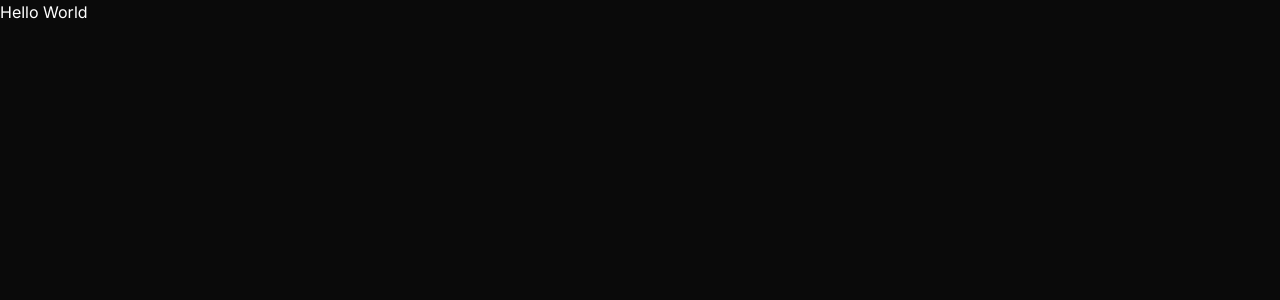
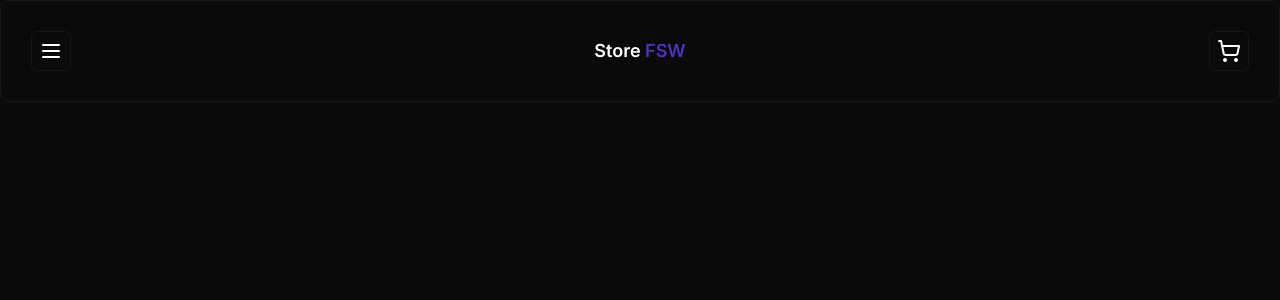
Before and after one commit to hilquiasfmelo/store, a Next.js app: page / in a window 1280 px wide. Shown: the top 300 px of the page. Built offline with nearby package versions, Linux system fonts and the light colour scheme.

Commit message:
feat: add button, card and header components

```diff
--- a/package.json
+++ b/package.json
@@ -10,6 +10,7 @@
   },
   "dependencies": {
     "@prisma/client": "5.4.2",
+    "@radix-ui/react-slot": "1.0.2",
     "class-variance-authority": "0.7.0",
     "clsx": "2.0.0",
     "lucide-react": "0.288.0",
--- a/src/app/layout.tsx
+++ b/src/app/layout.tsx
@@ -1,5 +1,7 @@
 import type { Metadata } from 'next'
 import { Inter } from 'next/font/google'
+
+import { Header } from '@/components/ui/header'
 
 import './globals.css'
 
@@ -16,7 +18,10 @@
 }) {
   return (
     <html lang="pt-br">
-      <body className={inter.className}>{children}</body>
+      <body className={inter.className}>
+        <Header />
+        {children}
+      </body>
     </html>
   )
 }
--- a/src/app/page.tsx
+++ b/src/app/page.tsx
@@ -1,7 +1,3 @@
 export default function Home() {
-  return (
-    <div>
-      <h1>Hello World</h1>
-    </div>
-  )
+  return <></>
 }
--- /dev/null
+++ b/src/components/ui/button.tsx
@@ -0,0 +1,56 @@
+import * as React from "react"
+import { Slot } from "@radix-ui/react-slot"
+import { cva, type VariantProps } from "class-variance-authority"
+
+import { cn } from "@/lib/utils"
+
+const buttonVariants = cva(
+  "inline-flex items-center justify-center rounded-md text-sm font-medium ring-offset-background transition-colors focus-visible:outline-none focus-visible:ring-2 focus-visible:ring-ring focus-visible:ring-offset-2 disabled:pointer-events-none disabled:opacity-50",
+  {
+    variants: {
+      variant: {
+        default: "bg-primary text-primary-foreground hover:bg-primary/90",
+        destructive:
+          "bg-destructive text-destructive-foreground hover:bg-destructive/90",
+        outline:
+          "border border-input bg-background hover:bg-accent hover:text-accent-foreground",
+        secondary:
+          "bg-secondary text-secondary-foreground hover:bg-secondary/80",
+        ghost: "hover:bg-accent hover:text-accent-foreground",
+        link: "text-primary underline-offset-4 hover:underline",
+      },
+      size: {
+        default: "h-10 px-4 py-2",
+        sm: "h-9 rounded-md px-3",
+        lg: "h-11 rounded-md px-8",
+        icon: "h-10 w-10",
+      },
+    },
+    defaultVariants: {
+      variant: "default",
+      size: "default",
+    },
+  }
+)
+
+export interface ButtonProps
+  extends React.ButtonHTMLAttributes<HTMLButtonElement>,
+    VariantProps<typeof buttonVariants> {
+  asChild?: boolean
+}
+
+const Button = React.forwardRef<HTMLButtonElement, ButtonProps>(
+  ({ className, variant, size, asChild = false, ...props }, ref) => {
+    const Comp = asChild ? Slot : "button"
+    return (
+      <Comp
+        className={cn(buttonVariants({ variant, size, className }))}
+        ref={ref}
+        {...props}
+      />
+    )
+  }
+)
+Button.displayName = "Button"
+
+export { Button, buttonVariants }
--- /dev/null
+++ b/src/components/ui/card.tsx
@@ -0,0 +1,79 @@
+import * as React from 'react'
+
+import { cn } from '@/lib/utils'
+
+const Card = React.forwardRef<
+  HTMLDivElement,
+  React.HTMLAttributes<HTMLDivElement>
+>(({ className, ...props }, ref) => (
+  <div
+    ref={ref}
+    className={cn(
+      'rounded-lg border bg-card text-card-foreground shadow-sm',
+      className,
+    )}
+    {...props}
+  />
+))
+Card.displayName = 'Card'
+
+const CardHeader = React.forwardRef<
+  HTMLDivElement,
+  React.HTMLAttributes<HTMLDivElement>
+>(({ className, ...props }, ref) => (
+  <div
+    ref={ref}
+    className={cn('flex flex-col space-y-1.5 p-6', className)}
+    {...props}
+  />
+))
+CardHeader.displayName = 'CardHeader'
+
+const CardTitle = React.forwardRef<
+  HTMLParagraphElement,
+  React.HTMLAttributes<HTMLHeadingElement>
+>(({ className, ...props }, ref) => (
+  <h3
+    ref={ref}
+    className={cn(
+      'text-2xl font-semibold leading-none tracking-tight',
+      className,
+    )}
+    {...props}
+  />
+))
+CardTitle.displayName = 'CardTitle'
+
+const CardDescription = React.forwardRef<
+  HTMLParagraphElement,
+  React.HTMLAttributes<HTMLParagraphElement>
+>(({ className, ...props }, ref) => (
+  <p
+    ref={ref}
+    className={cn('text-sm text-muted-foreground', className)}
+    {...props}
+  />
+))
+CardDescription.displayName = 'CardDescription'
+
+const CardContent = React.forwardRef<
+  HTMLDivElement,
+  React.HTMLAttributes<HTMLDivElement>
+>(({ className, ...props }, ref) => (
+  <div ref={ref} className={cn('p-6 pt-0', className)} {...props} />
+))
+CardContent.displayName = 'CardContent'
+
+const CardFooter = React.forwardRef<
+  HTMLDivElement,
+  React.HTMLAttributes<HTMLDivElement>
+>(({ className, ...props }, ref) => (
+  <div
+    ref={ref}
+    className={cn('flex items-center p-6 pt-0', className)}
+    {...props}
+  />
+))
+CardFooter.displayName = 'CardFooter'
+
+export { Card, CardHeader, CardFooter, CardTitle, CardDescription, CardContent }
--- /dev/null
+++ b/src/components/ui/header.tsx
@@ -0,0 +1,21 @@
+import { MenuIcon, ShoppingCartIcon } from 'lucide-react'
+import { Button } from './button'
+import { Card } from './card'
+
+export function Header() {
+  return (
+    <Card className="flex items-center justify-between p-[1.875rem]">
+      <Button size="icon" variant="outline">
+        <MenuIcon />
+      </Button>
+
+      <h1 className="text-lg font-semibold">
+        Store <span className="text-primary">FSW</span>
+      </h1>
+
+      <Button size="icon" variant="outline">
+        <ShoppingCartIcon />
+      </Button>
+    </Card>
+  )
+}
```
Also changed, not shown: 1 other file (tests, documents, lock files or other folders).
